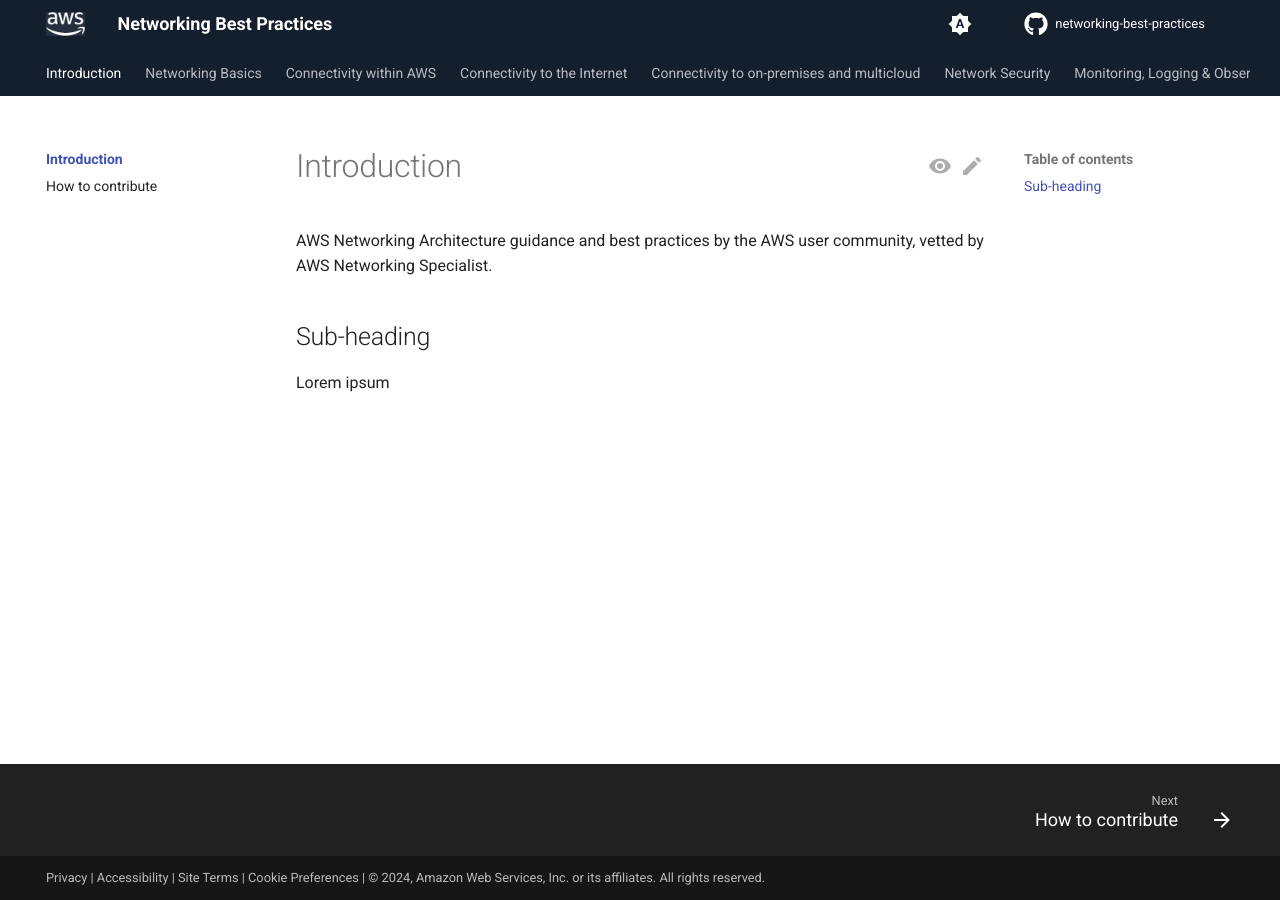
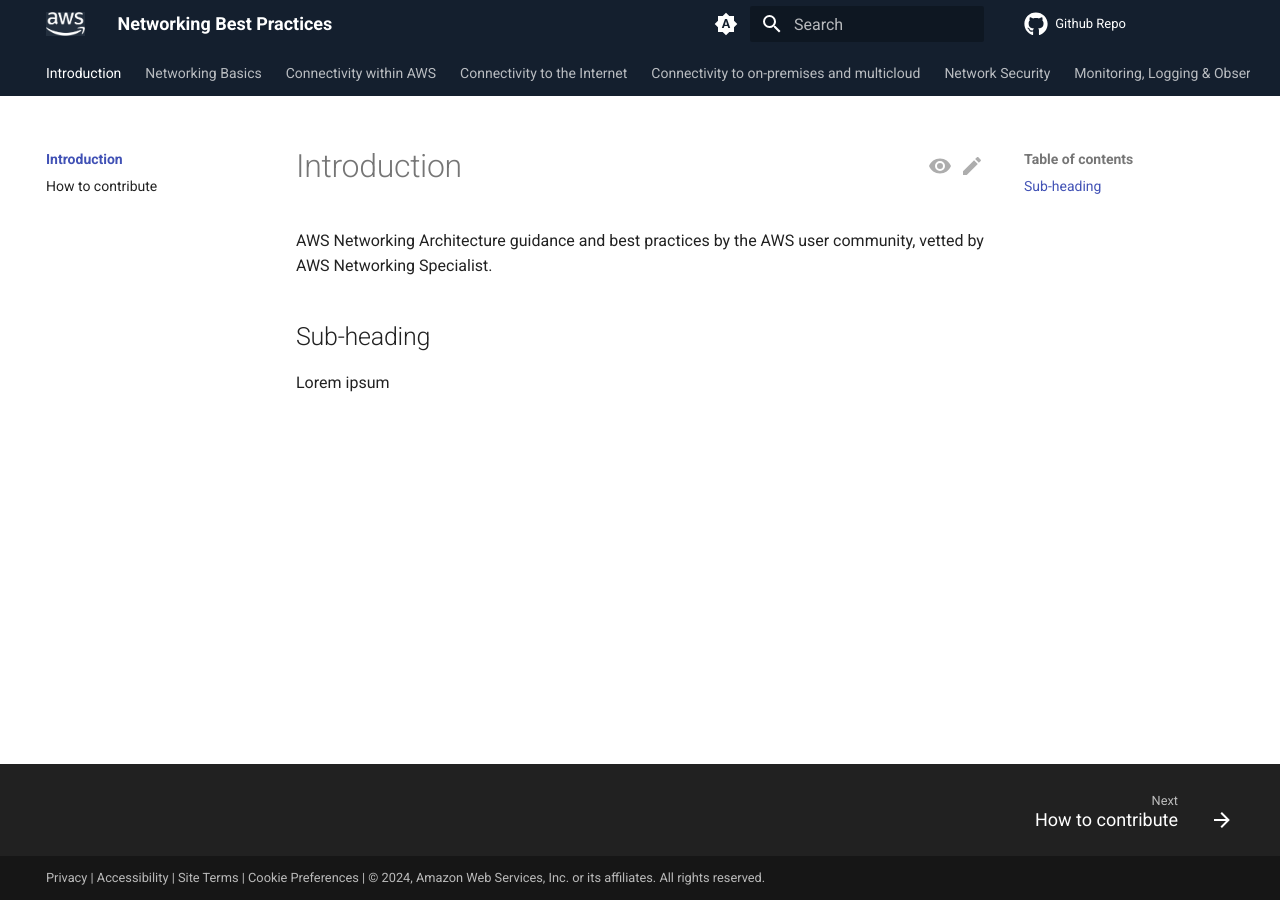
Before and after one commit to aws/aws-networking-best-practices, an MkDocs documentation site: the page built from content/index.md, in a window 1280 px wide. Built offline with MkDocs 1.6.1 and Material for MkDocs 9.7.7, drawn with Linux system fonts in a browser that asks for light colours; comment, search, counter and statistics services are not loaded.

```diff
--- a/mkdocs.yml
+++ b/mkdocs.yml
@@ -5,9 +5,9 @@ site_description: >-
   AWS Networking Architecture guidance and best practices by the AWS user community, vetted by AWS Networking Specialist.
 
 # Repository
-repo_name: "networking-best-practices"
+repo_name: "Github Repo"
 repo_url: https://github.com/aws/aws-networking-best-practices/
-docs_dir: "content"
+docs_dir: content
 edit_uri: edit/main/content/
 
 # Copyright
@@ -126,7 +126,9 @@ plugins:
   - git-committers:
       repository: aws/aws-networking-best-practices
       branch: main
+      docs_path: content
   - social
+  - search
 
 # Page tree
 nav:
```
